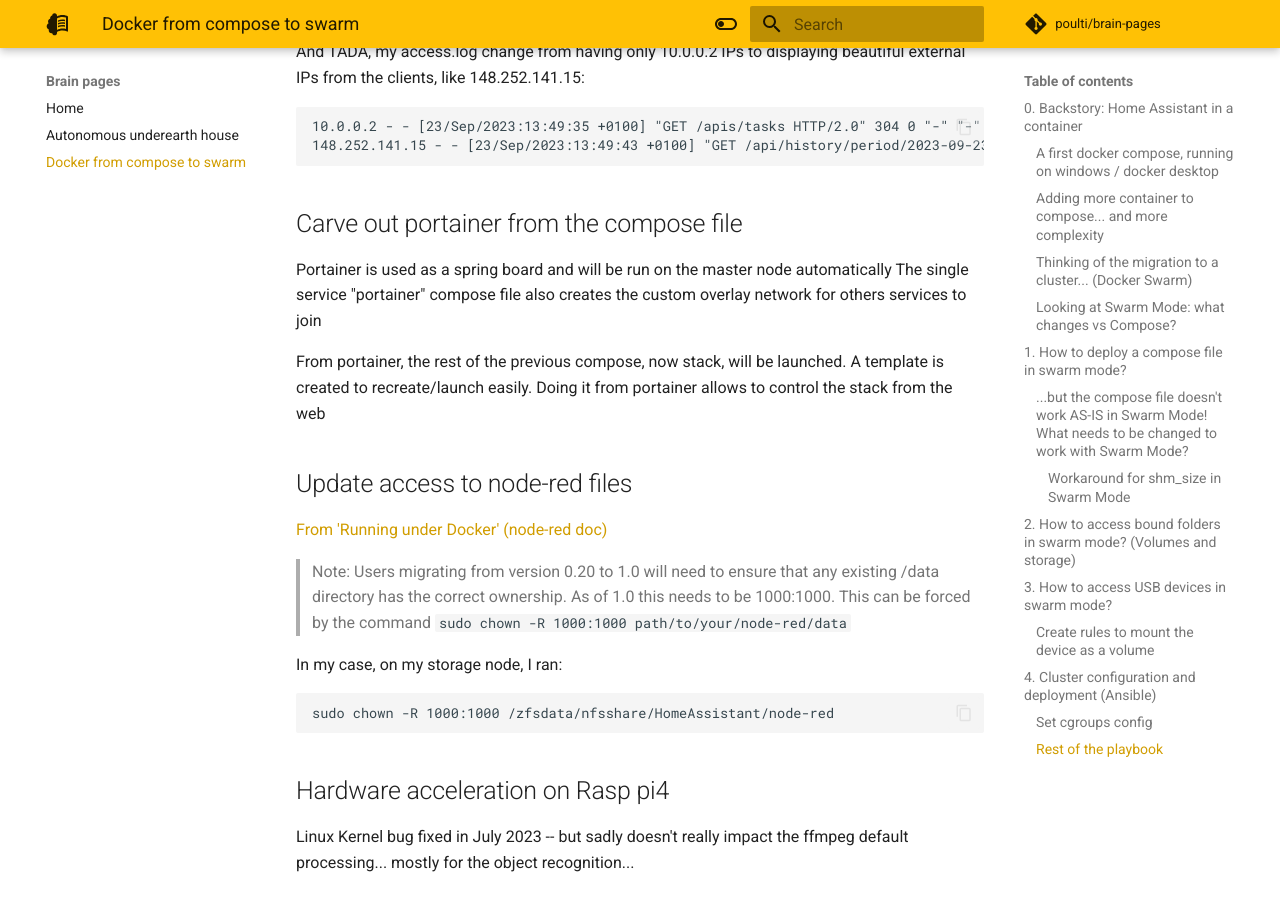
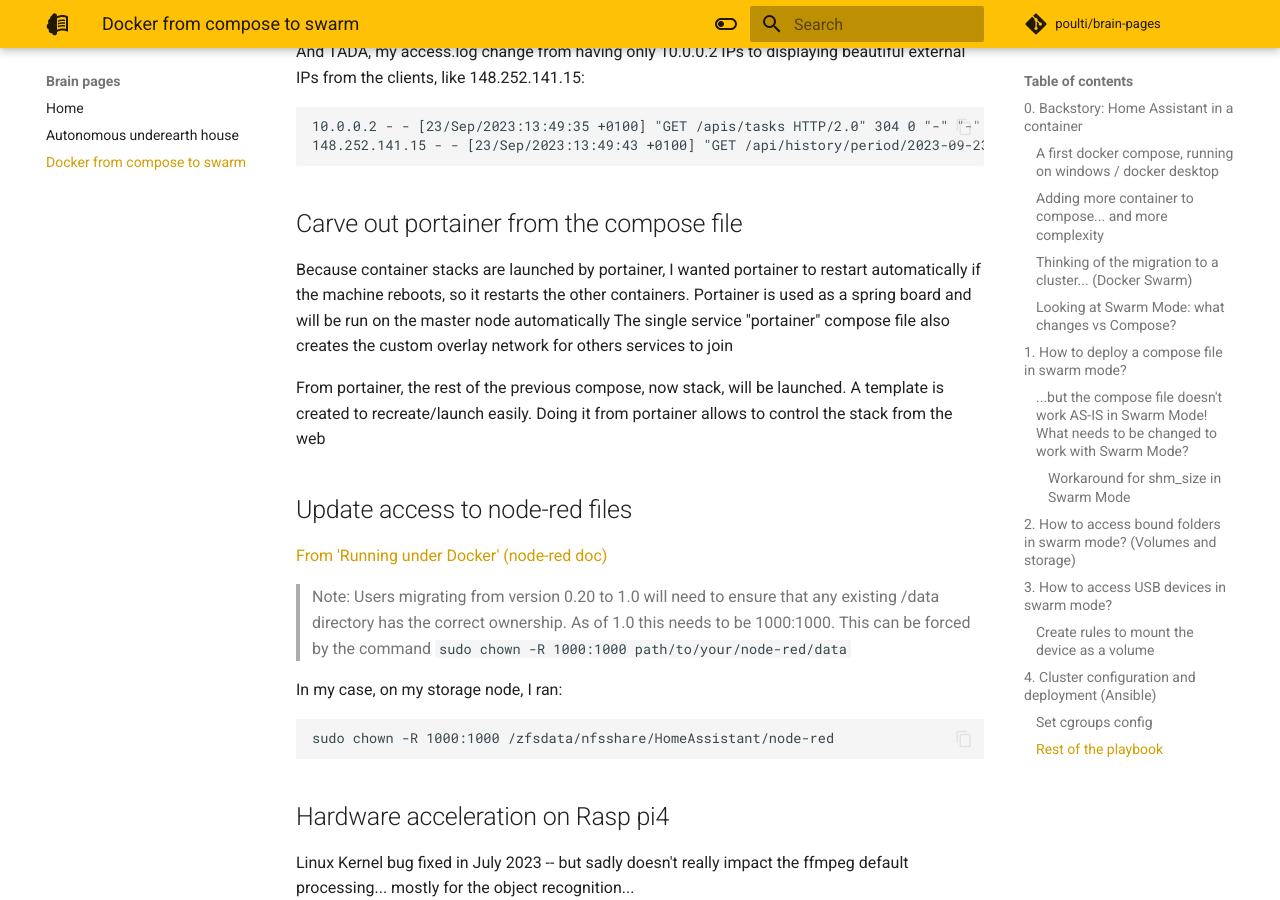
Before and after one commit to poulti/brain-pages, an MkDocs documentation site: the page built from docs/docker-from-compose-to-swarm.md, in a window 1280 px wide and 900 px high, scrolled down 15295 px. Built offline with MkDocs 1.6.1 and Material for MkDocs 9.7.7, drawn with Linux system fonts in a browser that asks for light colours; comment, search, counter and statistics services are not loaded.

Commit message:
Detail carve out portainer

```diff
--- a/docs/docker-from-compose-to-swarm.md
+++ b/docs/docker-from-compose-to-swarm.md
@@ -555,6 +555,7 @@
 
 ## Carve out portainer from the compose file
 
+Because container stacks are launched by portainer, I wanted portainer to restart automatically if the machine reboots, so it restarts the other containers.
 Portainer is used as a spring board and will be run on the master node automatically
 The single service "portainer" compose file also creates the custom overlay network for others services to join
 
```
